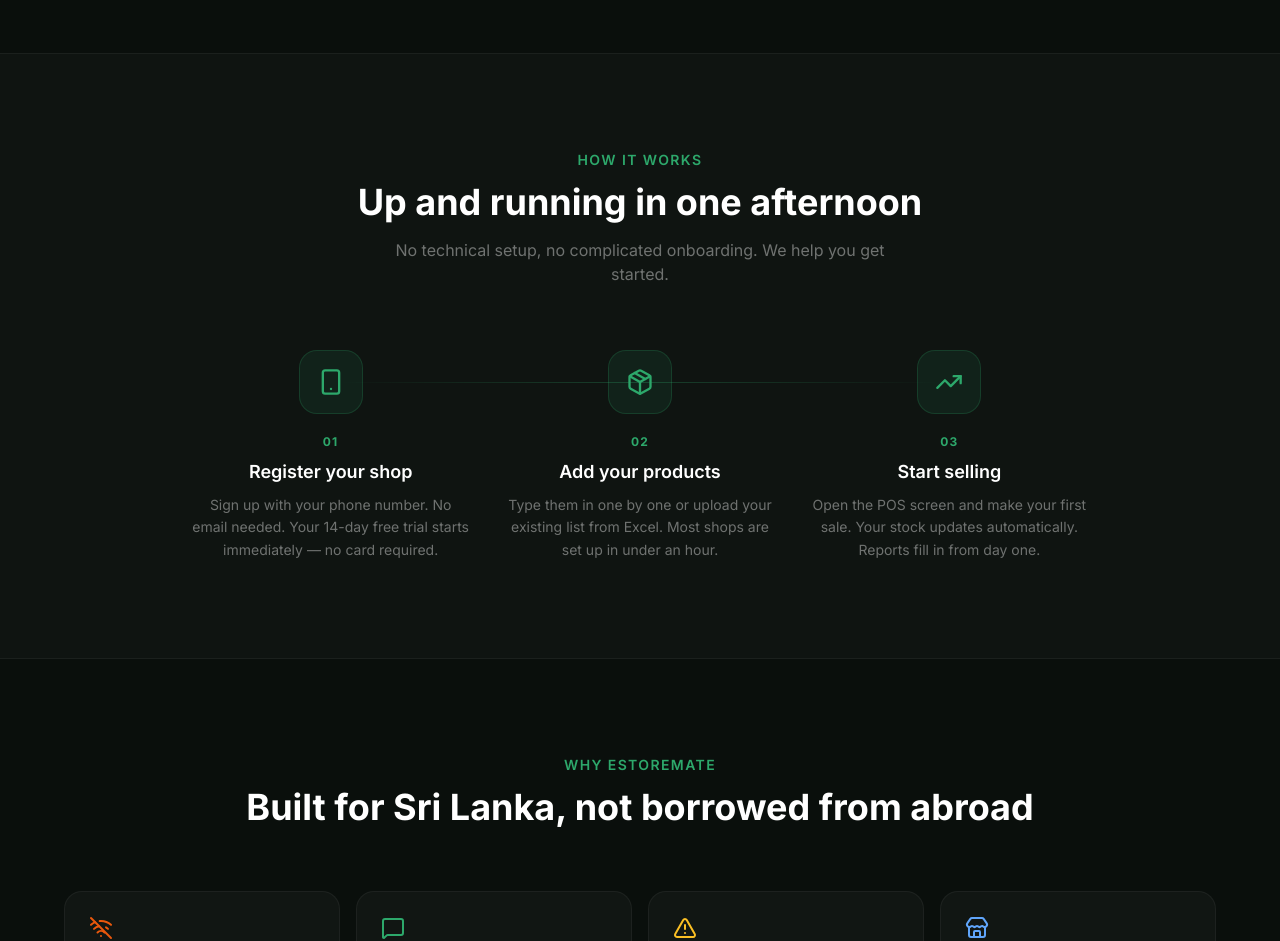
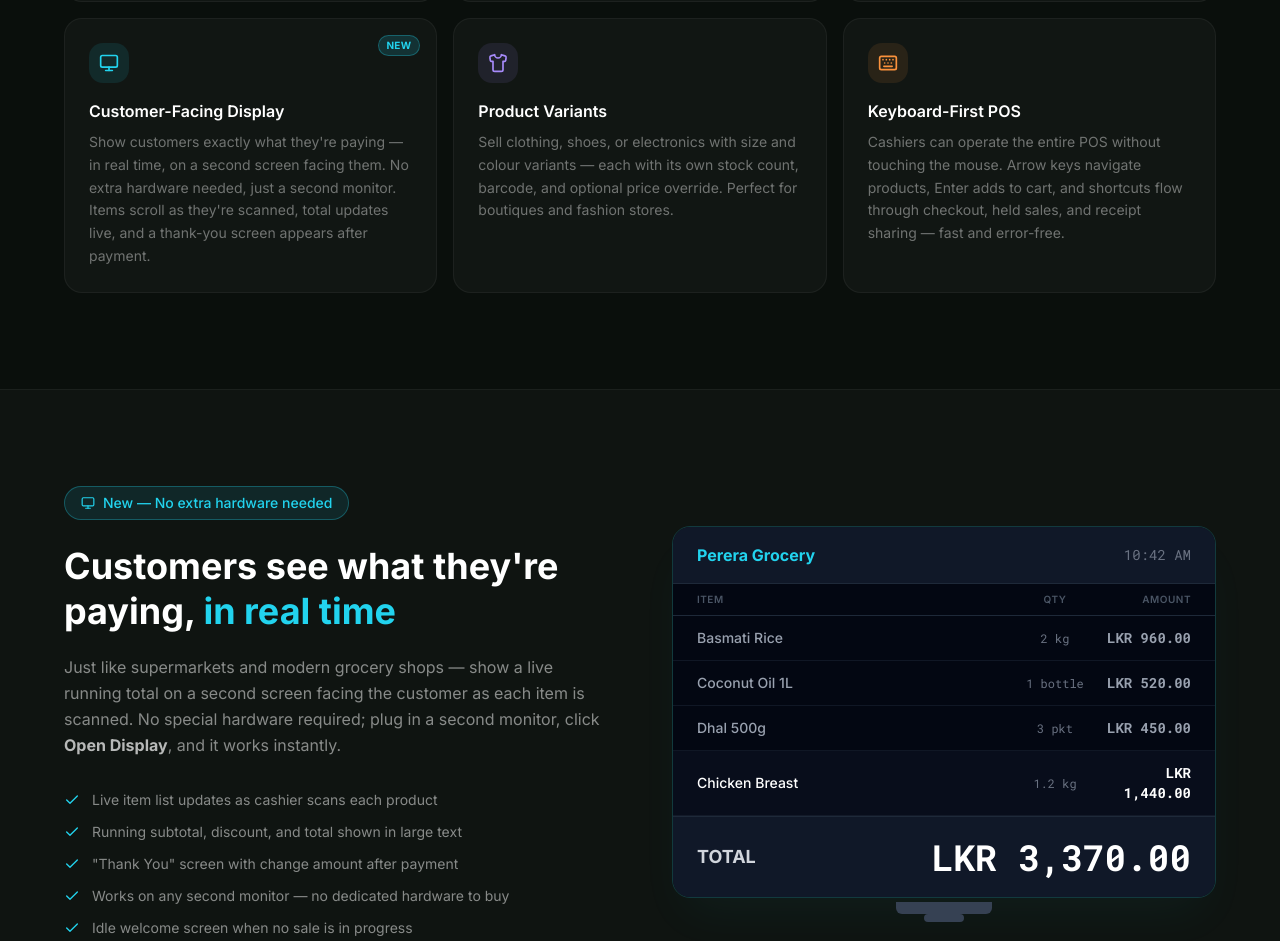
Before and after one commit to anjanawijesooriya/store-mate, a Next.js app: page / in a window 1280 px wide. Shown: the part 1925-2866 px from the top of the page. Built offline with nearby package versions, Linux system fonts and the light colour scheme; no server answers.

Commit message:
updated the landing page with more details about the product

```diff
--- a/app/page.tsx
+++ b/app/page.tsx
@@ -25,6 +25,9 @@ import {
   Banknote,
   CreditCard,
   Scale,
+  Monitor,
+  Shirt,
+  Keyboard,
 } from "lucide-react";
 
 export default async function HomePage() {
@@ -232,7 +235,7 @@ export default async function HomePage() {
                 color: "#2DA86B",
                 bg: "rgba(45,168,107,0.1)",
                 title: "Point of Sale",
-                desc: "Ring up a sale in under 30 seconds. Search by name or barcode, hold a sale mid-transaction and resume it later, collect payment, and share the receipt instantly.",
+                desc: "Ring up a sale in under 30 seconds. Search by name or scan a barcode, navigate with arrow keys and Enter — no mouse needed. Hold a sale mid-transaction and resume it later. Collect payment and share the receipt instantly.",
                 highlight: true,
               },
               {
@@ -240,7 +243,7 @@ export default async function HomePage() {
                 color: "#60A5FA",
                 bg: "rgba(96,165,250,0.1)",
                 title: "Inventory Management",
-                desc: "Know your stock at a glance. Get alerts when items run low. Bulk-import your catalog from Excel in minutes.",
+                desc: "Know your stock at a glance. Get alerts when items run low. Bulk-import your catalog from Excel, bulk-delete products, and manage variant stock (sizes, colours) all in one place.",
                 highlight: false,
               },
               {
@@ -296,7 +299,32 @@ export default async function HomePage() {
                 color: "#38BDF8",
                 bg: "rgba(56,189,248,0.1)",
                 title: "Scale-Ready POS",
-                desc: "Works with any electronic weighing scale (CAS, Mettler Toledo, Digi). Cashier scans the printed label — weight is read automatically and the price is calculated instantly. No extra hardware from us.",
+                desc: "Works with any electronic weighing scale (CAS, Mettler Toledo, Digi). Cashier scans the printed label — weight is read automatically and the price is calculated instantly. Also supports liquid products sold by litre or ml. No extra hardware from us.",
+                highlight: false,
+              },
+              {
+                icon: Monitor,
+                color: "#22D3EE",
+                bg: "rgba(34,211,238,0.1)",
+                title: "Customer-Facing Display",
+                desc: "Show customers exactly what they're paying — in real time, on a second screen facing them. No extra hardware needed, just a second monitor. Items scroll as they're scanned, total updates live, and a thank-you screen appears after payment.",
+                highlight: false,
+                isNew: true,
+              },
+              {
+                icon: Shirt,
+                color: "#A78BFA",
+                bg: "rgba(167,139,250,0.1)",
+                title: "Product Variants",
+                desc: "Sell clothing, shoes, or electronics with size and colour variants — each with its own stock count, barcode, and optional price override. Perfect for boutiques and fashion stores.",
+                highlight: false,
+              },
+              {
+                icon: Keyboard,
+                color: "#FB923C",
+                bg: "rgba(251,146,60,0.1)",
+                title: "Keyboard-First POS",
+                desc: "Cashiers can operate the entire POS without touching the mouse. Arrow keys navigate products, Enter adds to cart, and shortcuts flow through checkout, held sales, and receipt sharing — fast and error-free.",
                 highlight: false,
               },
             ].map((f) => {
@@ -304,12 +332,17 @@ export default async function HomePage() {
               return (
                 <div
                   key={f.title}
-                  className={`rounded-2xl border p-6 transition-all ${
+                  className={`relative rounded-2xl border p-6 transition-all ${
                     f.highlight
                       ? "border-[#2DA86B]/30 bg-[#2DA86B]/5"
                       : "border-white/5 bg-white/[0.03] hover:bg-white/[0.06] hover:border-white/10"
                   }`}
                 >
+                  {"isNew" in f && f.isNew && (
+                    <span className="absolute top-4 right-4 text-[10px] font-bold bg-[#22D3EE]/15 text-[#22D3EE] border border-[#22D3EE]/30 rounded-full px-2 py-0.5 tracking-wide">
+                      NEW
+                    </span>
+                  )}
                   <div
                     className="w-10 h-10 rounded-xl flex items-center justify-center mb-4"
                     style={{ background: f.bg }}
@@ -321,6 +354,84 @@ export default async function HomePage() {
                 </div>
               );
             })}
+          </div>
+        </div>
+      </section>
+
+      {/* ── Customer Display Spotlight ── */}
+      <section className="py-24 px-4 sm:px-6 bg-white/[0.02] border-y border-white/5">
+        <div className="mx-auto max-w-6xl grid lg:grid-cols-2 gap-16 items-center">
+          {/* Left — copy */}
+          <div>
+            <div className="inline-flex items-center gap-2 rounded-full border border-[#22D3EE]/30 bg-[#22D3EE]/10 px-4 py-1.5 text-sm font-medium text-[#22D3EE] mb-6">
+              <Monitor className="h-3.5 w-3.5" />
+              New — No extra hardware needed
+            </div>
+            <h2 className="text-3xl sm:text-4xl font-bold text-white mb-5 leading-tight">
+              Customers see what they&apos;re paying,{" "}
+              <span className="text-[#22D3EE]">in real time</span>
+            </h2>
+            <p className="text-white/50 text-base leading-relaxed mb-8">
+              Just like supermarkets and modern grocery shops — show a live running total on a second screen facing the customer as each item is scanned. No special hardware required; plug in a second monitor, click <strong className="text-white/70">Open Display</strong>, and it works instantly.
+            </p>
+            <ul className="space-y-3">
+              {[
+                "Live item list updates as cashier scans each product",
+                "Running subtotal, discount, and total shown in large text",
+                "\"Thank You\" screen with change amount after payment",
+                "Works on any second monitor — no dedicated hardware to buy",
+                "Idle welcome screen when no sale is in progress",
+              ].map((pt) => (
+                <li key={pt} className="flex items-start gap-3 text-sm text-white/50">
+                  <Check className="h-4 w-4 text-[#22D3EE] flex-shrink-0 mt-0.5" />
+                  {pt}
+                </li>
+              ))}
+            </ul>
+          </div>
+
+          {/* Right — customer display mockup */}
+          <div className="relative">
+            <div className="rounded-2xl overflow-hidden border border-[#22D3EE]/20 shadow-2xl shadow-[#22D3EE]/5">
+              {/* Display header */}
+              <div className="flex items-center justify-between px-6 py-4 bg-gray-900 border-b border-gray-800">
+                <span className="text-base font-bold text-[#22D3EE]">Perera Grocery</span>
+                <span className="text-gray-500 font-mono text-sm">10:42 AM</span>
+              </div>
+              {/* Items */}
+              <div className="bg-gray-950 px-0">
+                <div className="flex text-[10px] font-semibold text-gray-600 uppercase tracking-wider px-6 py-2 border-b border-gray-800">
+                  <span className="flex-1">Item</span>
+                  <span className="w-20 text-center">Qty</span>
+                  <span className="w-24 text-right">Amount</span>
+                </div>
+                {[
+                  { name: "Basmati Rice", qty: "2 kg", amt: "LKR 960.00" },
+                  { name: "Coconut Oil 1L", qty: "1 bottle", amt: "LKR 520.00" },
+                  { name: "Dhal 500g", qty: "3 pkt", amt: "LKR 450.00" },
+                  { name: "Chicken Breast", qty: "1.2 kg", amt: "LKR 1,440.00" },
+                ].map((item, i) => (
+                  <div
+                    key={i}
+                    className={`flex items-center px-6 py-3 border-b border-gray-800/50 ${i === 3 ? "bg-gray-900/40" : ""}`}
+                  >
+                    <span className={`flex-1 text-sm font-medium ${i === 3 ? "text-white" : "text-gray-400"}`}>{item.name}</span>
+                    <span className="w-20 text-center text-xs text-gray-500 font-mono">{item.qty}</span>
+                    <span className={`w-24 text-right text-sm font-bold font-mono ${i === 3 ? "text-white" : "text-gray-400"}`}>{item.amt}</span>
+                  </div>
+                ))}
+              </div>
+              {/* Total footer */}
+              <div className="bg-gray-900 border-t border-gray-800 px-6 py-5">
+                <div className="flex justify-between items-center">
+                  <span className="text-lg font-bold text-gray-300">TOTAL</span>
+                  <span className="text-4xl font-bold text-white font-mono">LKR 3,370.00</span>
+                </div>
+              </div>
+            </div>
+            {/* Monitor frame hint */}
+            <div className="absolute -bottom-4 left-1/2 -translate-x-1/2 w-24 h-3 bg-gray-700 rounded-b-sm" />
+            <div className="absolute -bottom-6 left-1/2 -translate-x-1/2 w-10 h-2 bg-gray-700 rounded-sm" />
           </div>
         </div>
       </section>
@@ -454,12 +565,13 @@ export default async function HomePage() {
                 features: [
                   "1 device / cashier",
                   "Up to 500 products",
-                  "POS + hold & resume sales",
+                  "Keyboard & barcode-driven POS",
+                  "Hold & resume up to 5 sales",
                   "Sales reports + custom date range",
                   "WhatsApp & email receipt sharing",
                   "Shareable receipt links",
                   "Low-stock alerts",
-                  "Email receipts & notifications",
+                  "Customer-facing display",
                 ],
                 popular: false,
               },
@@ -471,6 +583,8 @@ export default async function HomePage() {
                 features: [
                   "Up to 3 devices",
                   "Unlimited products",
+                  "Product variants (size / colour)",
+                  "Scale & volume product support (kg, g, L, ml)",
                   "Customer profiles & purchase history",
                   "Sales history filters (method, status, name)",
                   "Expense tracking + P&L",
@@ -571,12 +685,13 @@ export default async function HomePage() {
                 features: [
                   "1 device / cashier",
                   "Up to 500 products",
-                  "POS + hold & resume sales",
+                  "Keyboard & barcode-driven POS",
+                  "Hold & resume up to 5 sales",
                   "Sales reports + custom date range",
                   "WhatsApp & email receipt sharing",
                   "Shareable receipt links",
                   "Low-stock alerts",
-                  "Email receipts & notifications",
+                  "Customer-facing display",
                   "1 year free support",
                 ],
               },
@@ -588,6 +703,8 @@ export default async function HomePage() {
                 features: [
                   "Up to 3 devices",
                   "Unlimited products",
+                  "Product variants (size / colour)",
+                  "Scale & volume product support (kg, g, L, ml)",
                   "Customer profiles & purchase history",
                   "Sales history filters (method, status, name)",
                   "Expense tracking + P&L",
```
